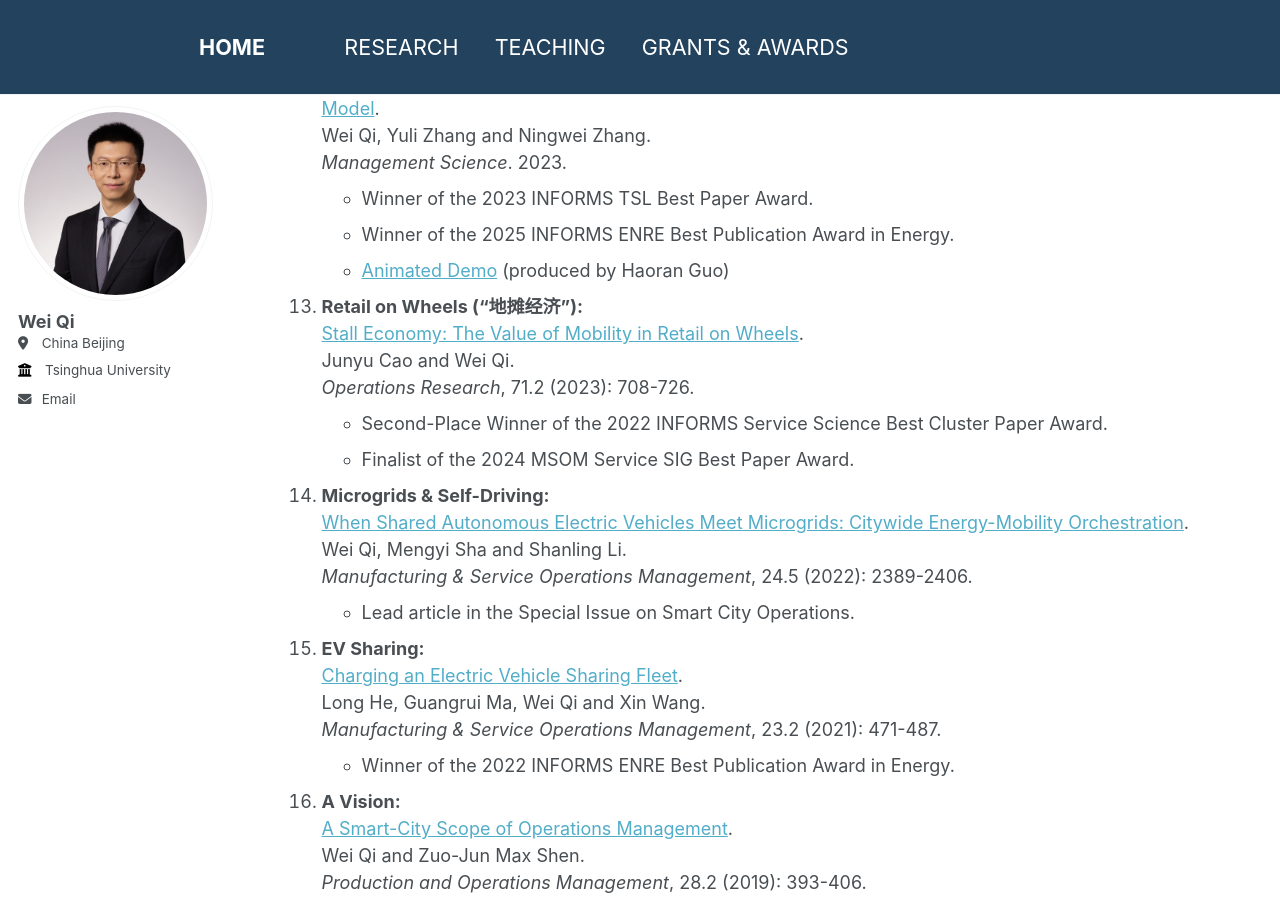
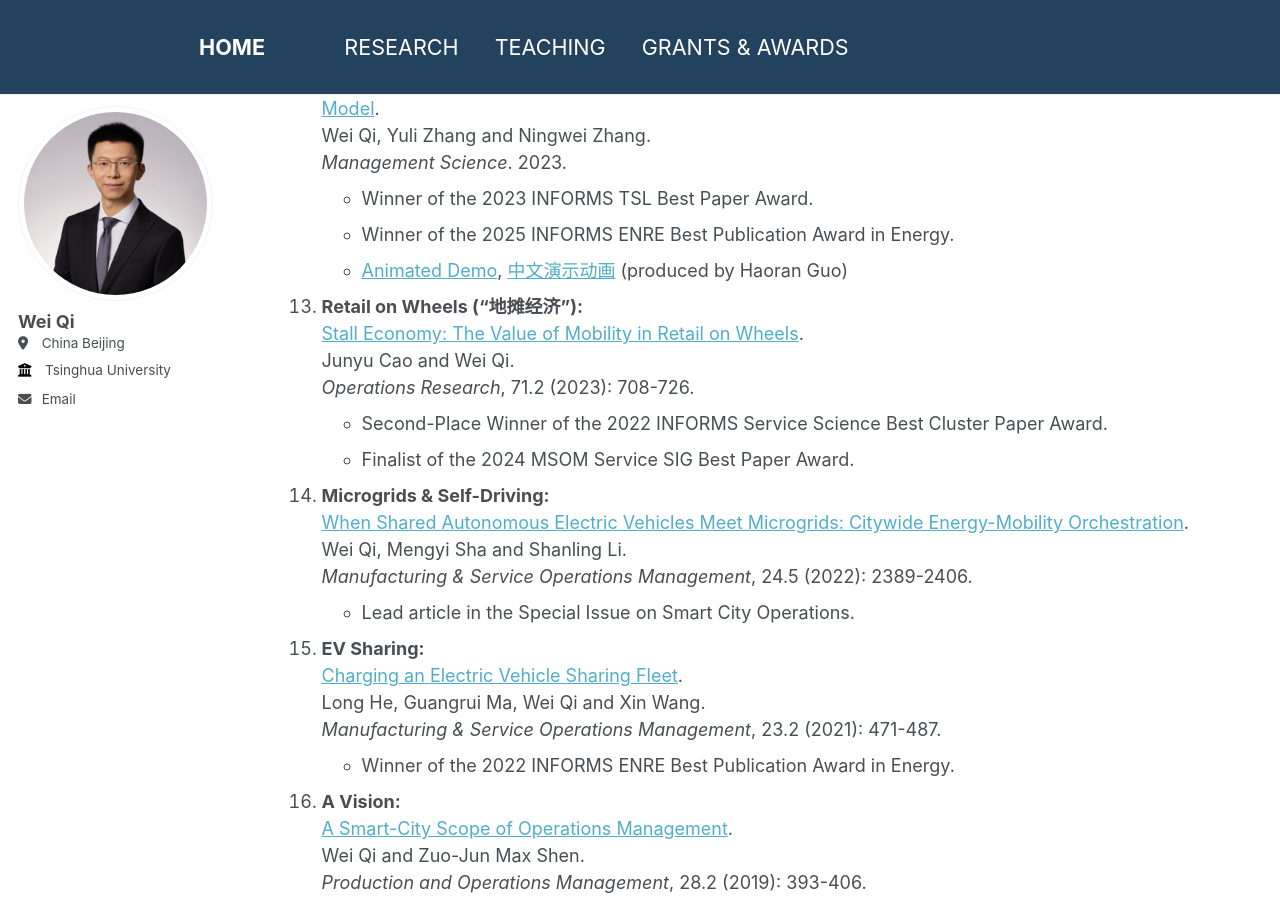
Before and after one commit to wei-qi-home/wei-qi-home.github.io, a Jekyll site: the page built from _pages/rsearch.md, in a window 1280 px wide and 900 px high, scrolled down 2135 px. Built offline with Jekyll 4.4.1, drawn with Linux system fonts in a browser that asks for light colours.

Commit message:
Update rsearch.md

```diff
--- a/_pages/rsearch.md
+++ b/_pages/rsearch.md
@@ -82,7 +82,7 @@ Operations Management / Operations Research
     _Management Science_. 2023.
     * Winner of the 2023 INFORMS TSL Best Paper Award.
     * Winner of the 2025 INFORMS ENRE Best Publication Award in Energy.
-    * [Animated Demo](https://cloud.tsinghua.edu.cn/f/e5a2e7f213bb44a89625/) (produced by Haoran Guo)
+    * [Animated Demo](https://cloud.tsinghua.edu.cn/f/e5a2e7f213bb44a89625/), [中文演示动画](https://cloud.tsinghua.edu.cn/f/cad6844472694a6ca0ec/) (produced by Haoran Guo)
 
 1. **Retail on Wheels (“地摊经济”):**
     [Stall Economy: The Value of Mobility in Retail on Wheels](https://papers.ssrn.com/sol3/papers.cfm?abstract_id=3711896).
```
